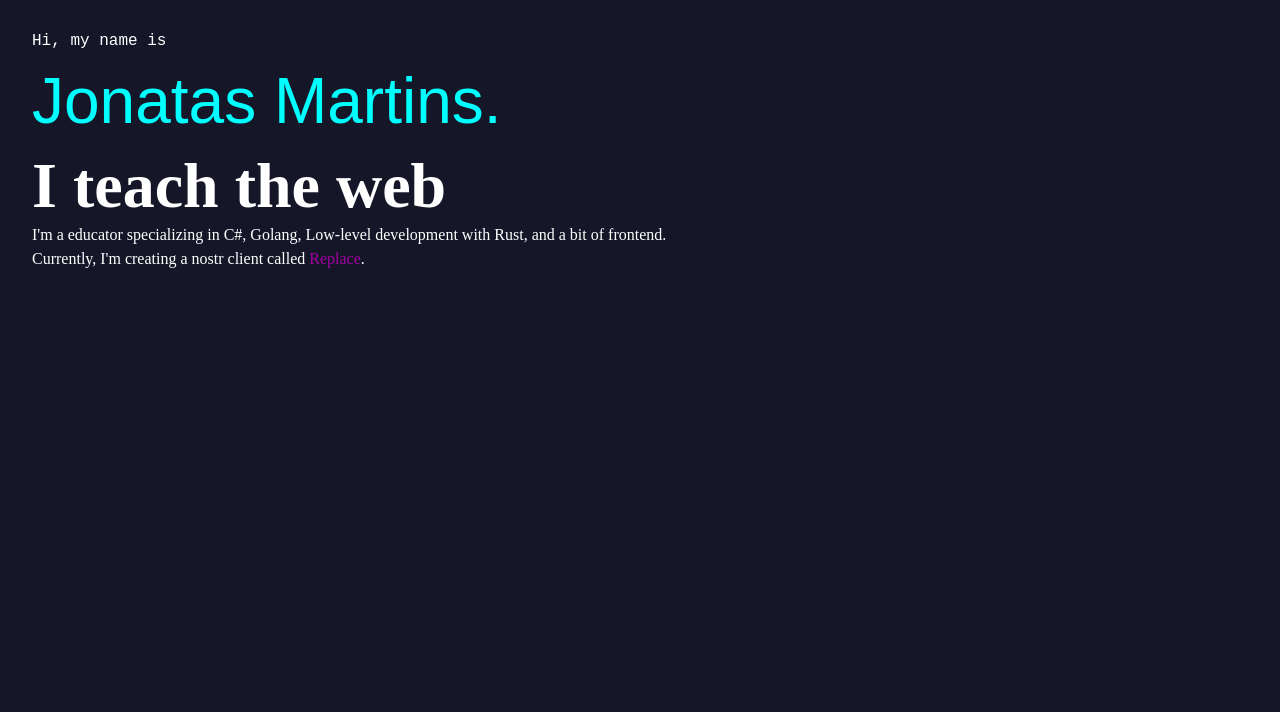
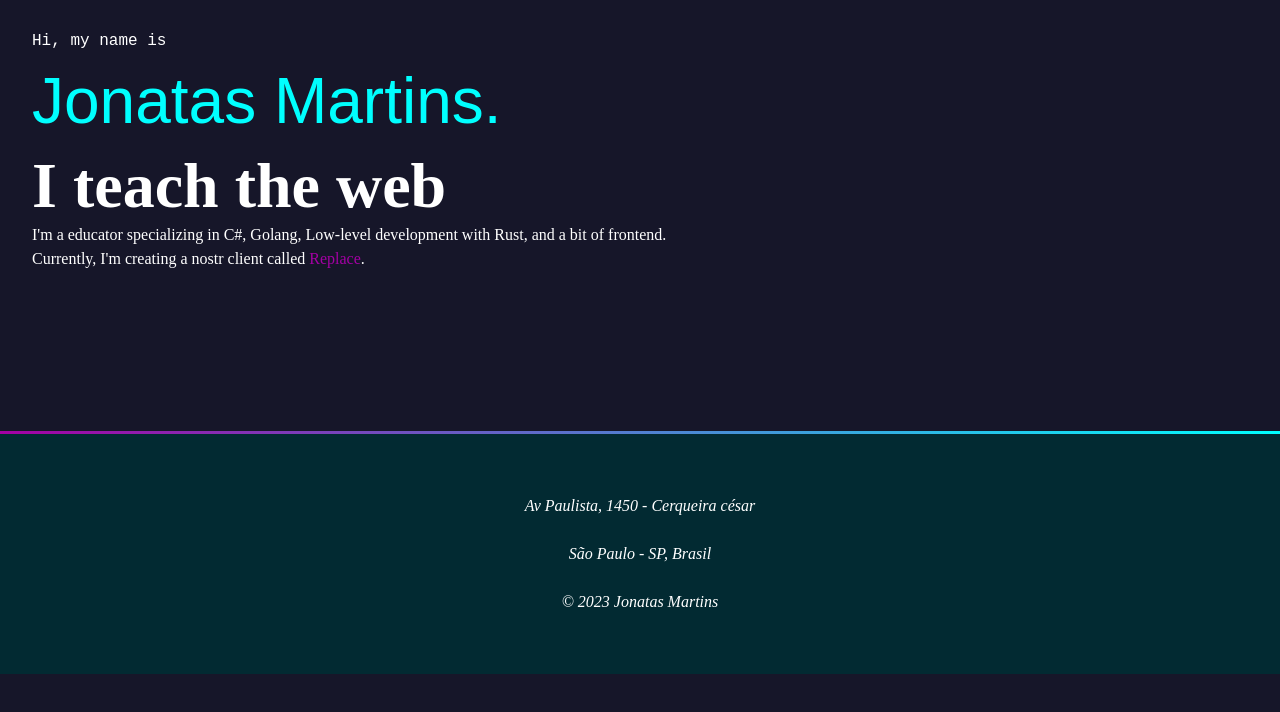
Before and after one commit to jonatasolmartins/Css, a plain HTML site: page src/index.html in a window 1280 px wide. Shown: the part 50-762 px from the top of the page. Drawn offline with Linux system fonts and the light colour scheme.

Commit message:
I added a footer.

```diff
--- a/src/index.css
+++ b/src/index.css
@@ -8,6 +8,7 @@ The variables are defined using the var() function and are accessed using the va
     --aqua: #00ffff;
     --darkblue :  #161629;
     --lighgray: #A9A9A9;
+    --darkbluegren: #022a32;
     --mono: 'Roboto Mono', monospace;
     --sans: 'Liberation Sans', sans-serif;
 }
@@ -37,9 +38,13 @@ This is the font size that browsers usually use when you don't specify a font si
 }
 
 body {
+    padding-top: 1rem;
+}
+
+header,
+main {
     margin-left: 2em;
     margin-right: 2rem;
-    padding-top: 1rem;
 }
 
 nav {
@@ -159,6 +164,20 @@ The <span> element is a generic inline container that can be used to group text
     font-size: 4rem;
 }
 
+.horizontal-line {
+    padding-bottom: 3px;
+    background: linear-gradient(to right,var(--margent), var(--aqua));
+  }
+
+footer {
+    white-space: break-spaces;
+    line-height: 1;
+    text-align: center;
+    background-color: var(--darkbluegren);
+    font-size: 1rem;
+    color: var(--white);
+}
+
 /* When the page size is 850px or larger, the @media rule will be applied. */
 @media (min-width: 850px) {
    nav {
--- a/src/index.html
+++ b/src/index.html
@@ -36,5 +36,13 @@
             <p>Currently, I'm creating a nostr client called <a>Replace</a>.</p>
         </section>
     </main>
+    <div class="horizontal-line"></div>
+    <footer>
+        <address>
+            <p>Av Paulista, 1450 - Cerqueira césar</p>
+            <p>São Paulo - SP, Brasil</p>
+            <p>© 2023 Jonatas Martins</p>
+        </address>
+    </footer>
 </body>
 </html>
```
